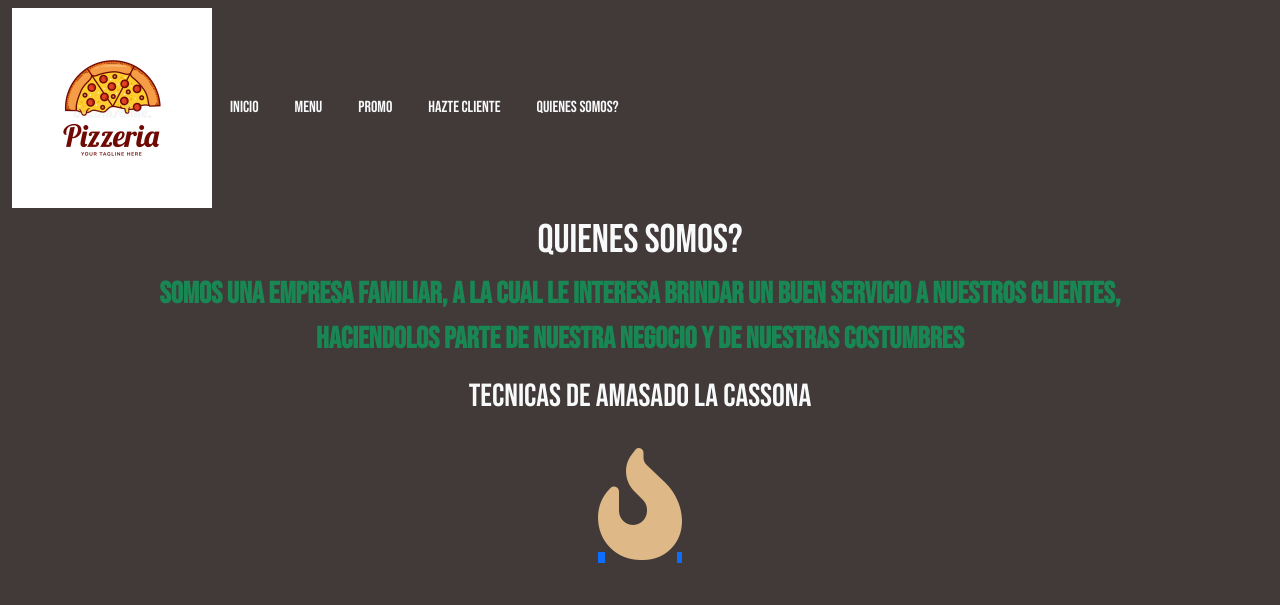
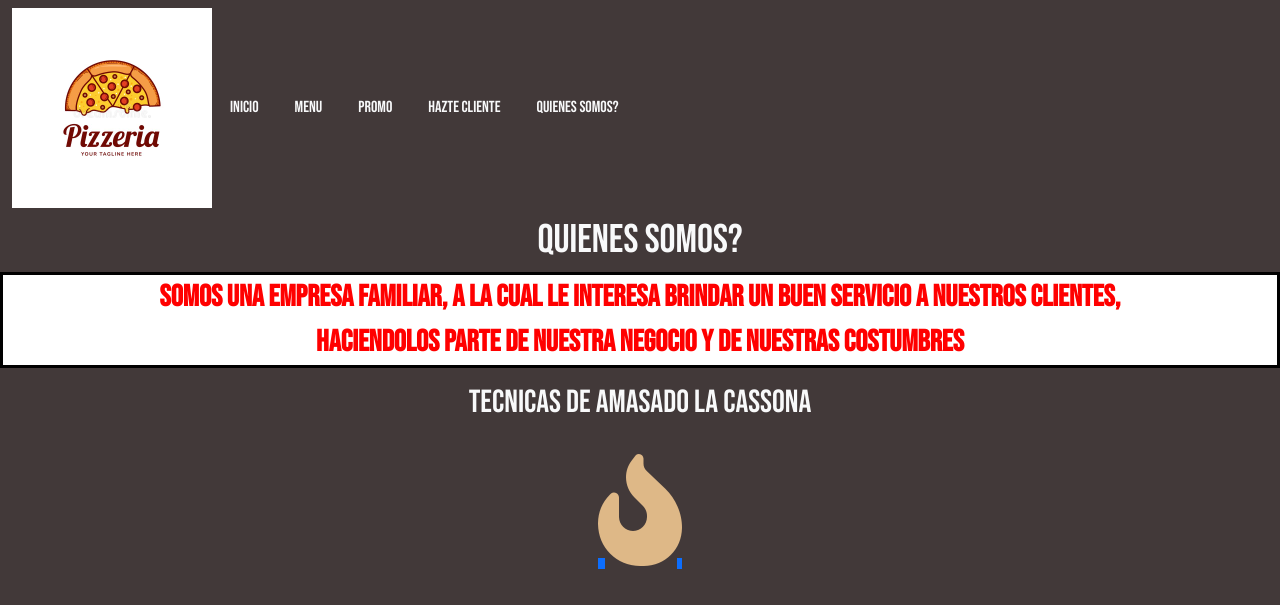
Before and after one commit to facundovega22/pizzeria-vegafacundo, a plain HTML site: page paginas/quienessomos.html in a window 1280 px wide. Shown: the top 605 px of the page. Drawn offline with nearby package versions, Linux system fonts and the light colour scheme.

Commit message:
arreglado quienes somos

```diff
--- a/paginas/quienessomos.html
+++ b/paginas/quienessomos.html
@@ -53,7 +53,7 @@
       <div class="col-sm-12">
         <h1 class="text-center text-light">QUIENES SOMOS?</h1>
 
-        <p class="text-center text-success quienes-somos"> <b> Somos una empresa familiar, A la cual le interesa brindar un buen servicio a nuestros clientes, <br />haciendolos parte de nuestra negocio y de nuestras costumbres</b></p>
+        <p class="text-center  quienes-somos"> <b> Somos una empresa familiar, A la cual le interesa brindar un buen servicio a nuestros clientes, <br />haciendolos parte de nuestra negocio y de nuestras costumbres</b></p>
 
       </div>
           <br /><br />
--- a/scss/_quienes-somos.scss
+++ b/scss/_quienes-somos.scss
@@ -1,7 +1,12 @@
 /*QUIENES SOMOS?*/
 
 /*quienes somos*/
-.quienes-somos{font-size: 30px;}
+.quienes-somos{
+    color: red;
+    border:3px solid black;
+    background-color: white;
+    font-size: 30px;
+    &:hover{color: white ;background-color: black; border: 3px solid red;}}
 
 .separador__1{
     padding-left: 30px ;
```
Also changed, not shown: css/style.css, 1 other file.
